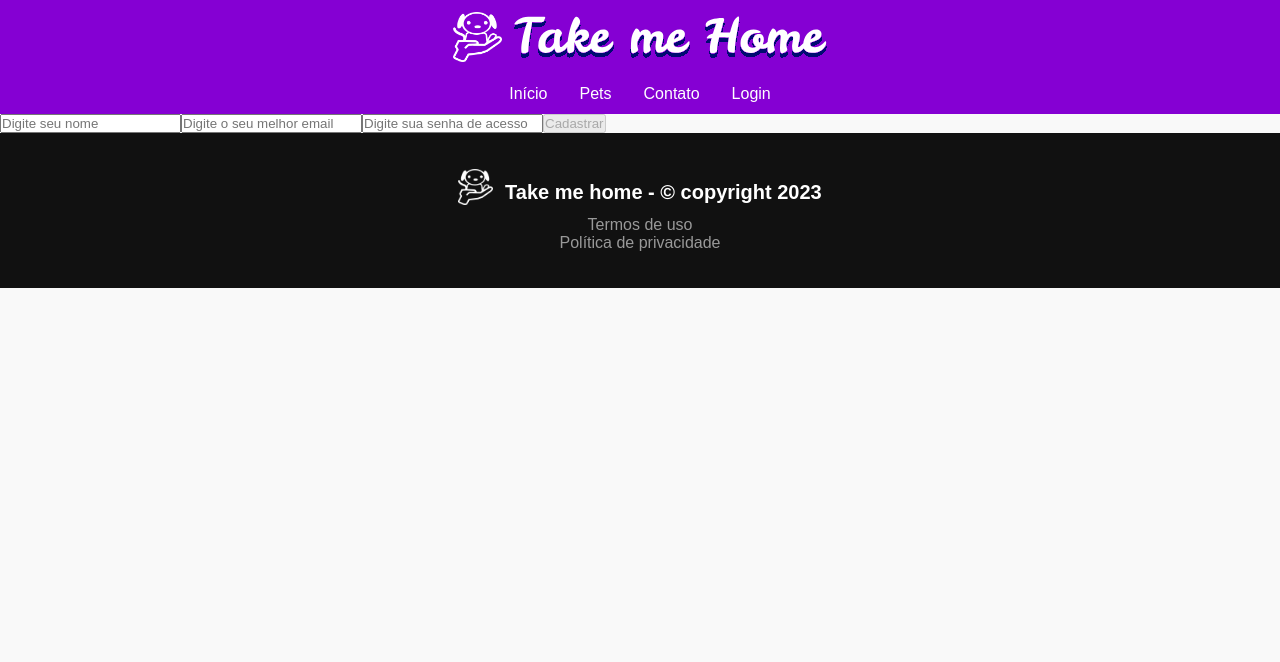
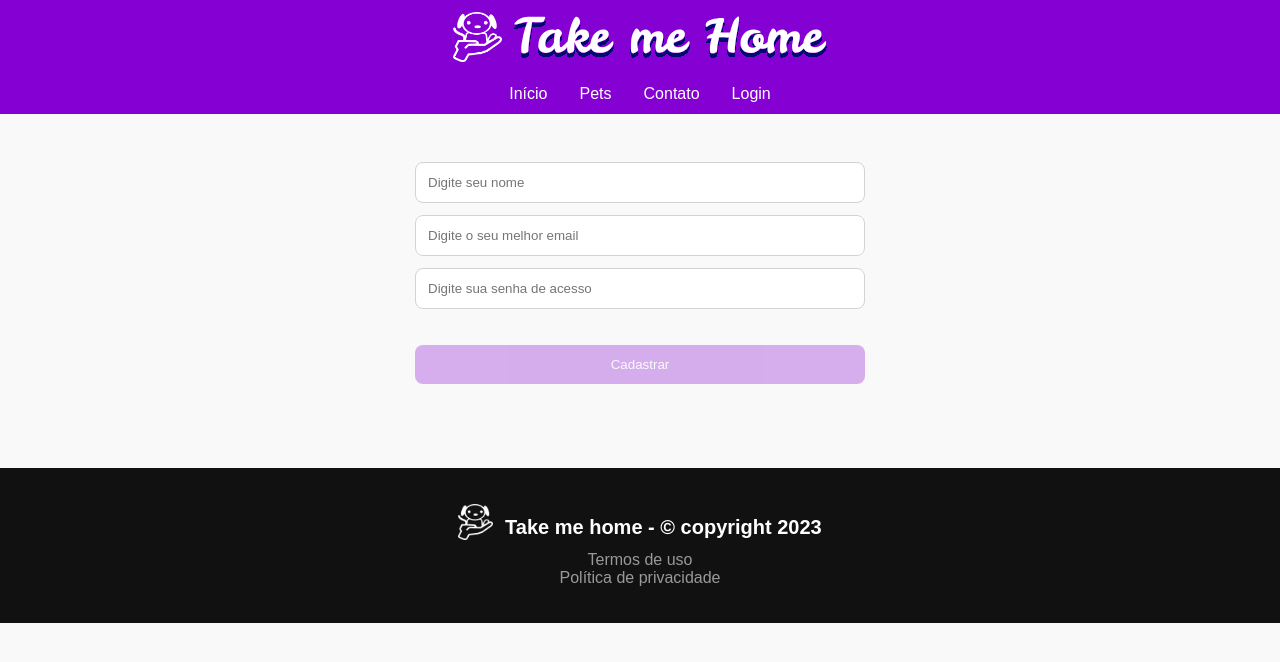
Before and after one commit to wellison-md/tmh-proto, a React (Vite) app: page /signup in a window 1280 px wide. Shown: the top 662 px of the page. Built offline with nearby package versions, Linux system fonts and the light colour scheme; no server answers.

Commit message:
:zap: style: upgrade signup style

```diff
--- a/src/pages/signup/index.jsx
+++ b/src/pages/signup/index.jsx
@@ -5,6 +5,7 @@ import { USER_TEMPLATE } from '../../utils/constants';
 import { hash } from "bcryptjs";
 import Footer from "../../components/footer";
 import Header from "../../components/header";
+import { SignupForm } from "./signupStyle";
 
 export default function SignUp() {
   const [usrname, setUsrname] = useState('');
@@ -40,7 +41,7 @@ export default function SignUp() {
   return (
     <>
       <Header />
-      <form onSubmit={ (e) => e.preventDefault() }>
+      <SignupForm onSubmit={ (e) => e.preventDefault() }>
         <input
           type='text'
           placeholder='Digite seu nome'
@@ -74,7 +75,7 @@ export default function SignUp() {
         </button>
 
         { status }
-      </form>
+      </SignupForm>
       <Footer />
     </>
   );
--- /dev/null
+++ b/src/pages/signup/signupStyle.jsx
@@ -0,0 +1,30 @@
+import styled from "styled-components";
+
+export const SignupForm = styled.form`
+  display: flex;
+  flex-direction: column;
+  margin-left: calc((100% - 450px) / 2);
+  padding: 36px 0;
+
+  input {
+    border-radius: 8px;
+    border: 1px solid lightgray;
+    margin-top: 12px;
+    max-width: 450px;
+    padding: 12px;
+  }
+
+  button {
+    background-color: #8500d3;
+    border:none;
+    border-radius: 8px;
+    color: white;
+    margin-bottom: 48px;
+    margin-top: 36px;
+    max-width: 450px;
+    padding: 12px;
+  }
+  button:disabled {
+    opacity: 0.3;
+  }
+`;
```
